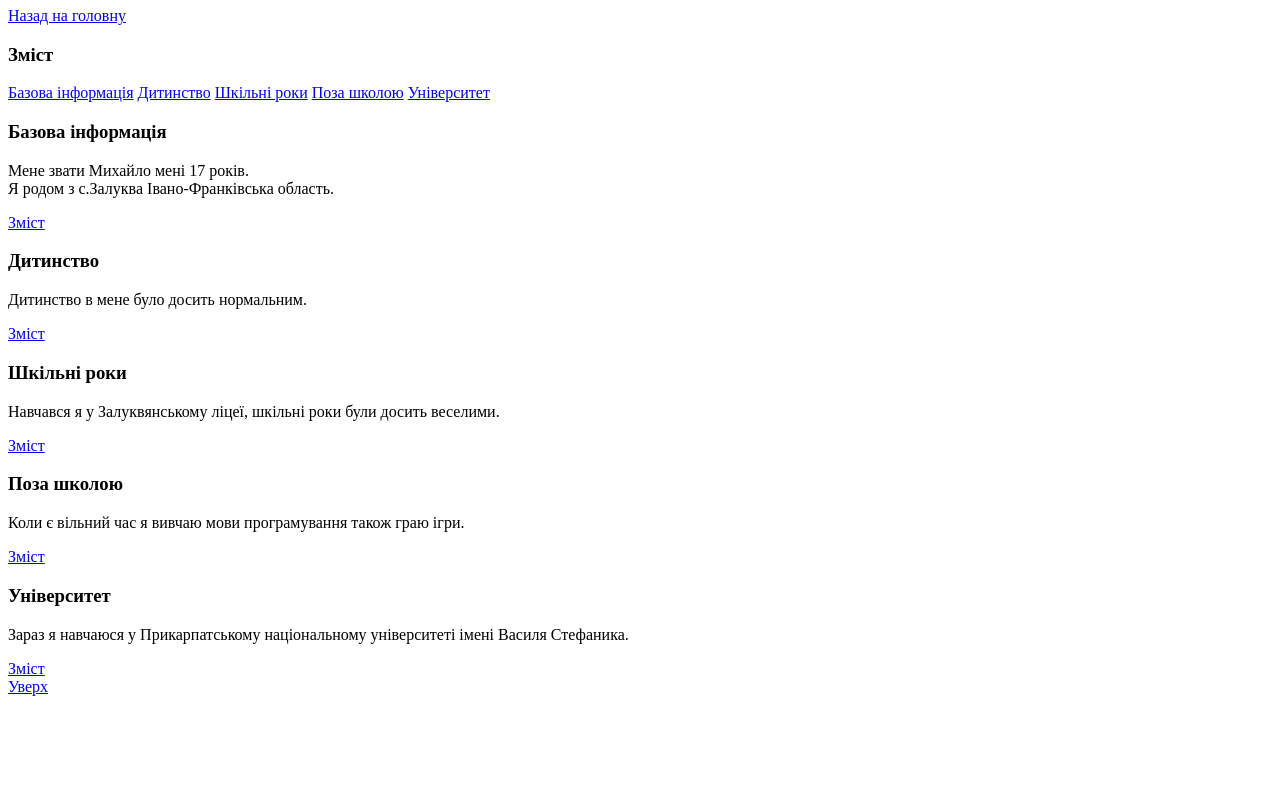
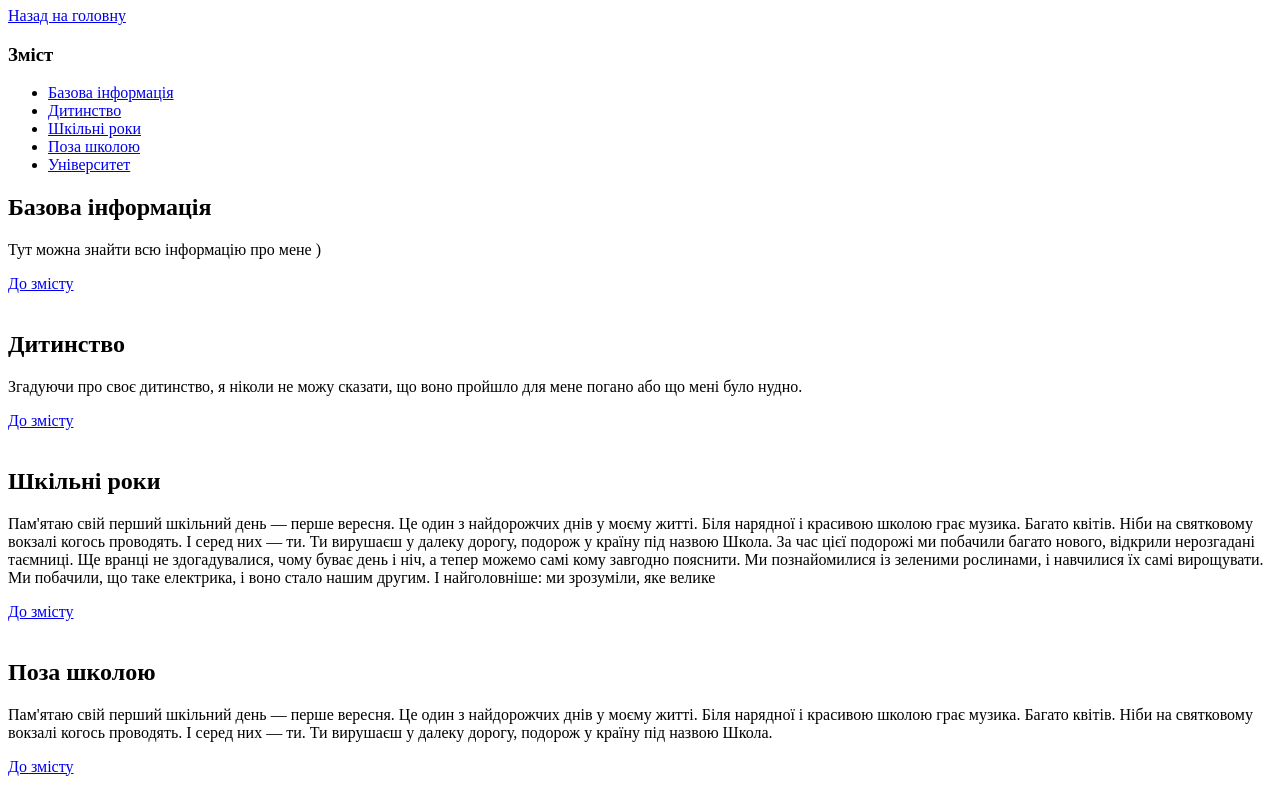
Before and after one commit to Misha-Mazuryk/-.1, a plain HTML site: page biography.html in a window 1280 px wide. Shown: the part 73-880 px from the top of the page. Before the commit the page ends 800 px from the top, so only its background shows below. Drawn offline with Linux system fonts and the light colour scheme.

Commit message:
Update biography.html

```diff
--- a/biography.html
+++ b/biography.html
@@ -6,74 +6,52 @@
     <meta http-equiv="X-UA-Compatible" content="ie=edge">
     <title>Web</title>
 </head>
-<header>
-    <h1>Мазурик Михайло Олегович</h1>
-    <a href="index.html">Назад на головну</a>
-    <h3 id="zmist">Зміст</h3>
-</header>
     <div>
-        <a href="basic-information">Базова інформація</a>
-        <a href="childhood">Дитинство</a>
-        <a href="school-years">Шкільні роки</a>
-        <a href="outside-of-school">Поза школою</a>
-        <a href="university">Університет</a>
-      </div>
+         <h1 id ="biography"> Автобіографія Мазурик Михайло Олегович </h1>
+    <a  href ="index.html"> Назад на головну </a>
+    <h3  id ="zmist"> Зміст </h3>
 
-      <div>
-        <h3 id="basic-information">Базова інформація</h3>
-        <article>
-          <p>
-            Мене звати Михайло мені 17 років.<br>
-            Я родом з с.Залуква Івано-Франківська область.
-          </p>
-          <a href="contant">Зміст</a>
-        </article>
-      </div>
+    <ul  id ="links">
+      <li><a href ="#baz_inf">Базова інформація</a></li>
+      <li><a href ="#child">Дитинство</a></li>
+      <li><a href ="#school_years">Шкільні роки</a></li>
+      <li><a href ="#outside_school">Поза школою</a></li>
+      <li><a href ="#university">Університет</a></li>
+    </ul>
 
-      <div>
-        <h3 id="childhood">Дитинство</h3>
-        <article>
-          <p>
-            Дитинство в мене було досить нормальним.
-          </p>
-          <a href="contant">Зміст</a>
-        </article>
-      </div>
+    <article  id ="baz_inf">
+      <h2>Базова інформація</h2>
+      <p> Тут можна знайти всю інформацію про мене )</p>
+      <a href ="#zmist">До змісту</a>
+    </article><br>
 
-      <div>
-        <h3 id="school-years">Шкільні роки</h3>
-        <article>
-          <p>Навчався я у Залуквянському ліцеї, шкільні роки були досить веселими.</p>
-          <a href="contant">Зміст</a>
-        </article>
-      </div>
+    <article  id ="child">
+      <h2>Дитинство</h2>
+      <p> Згадуючи про своє дитинство, я ніколи не можу сказати,
+        що воно пройшло для мене погано або що мені було нудно.</p>
+      <a href ="#zmist">До змісту</a>
+    </article><br>
 
-      <div>
-        <h3 id="outside-of-school">Поза школою</h3>
-        <article>
-          <p> Коли є вільний час я вивчаю мови програмування також граю ігри.</p>
-          <a href="contant">Зміст</a>
-        </article>
-      </div>
+    <article  id = "шкільні_роки">
+      <h2> Шкільні роки</h2>
+      <p> Пам'ятаю свій перший шкільний день — перше вересня. Це один з найдорожчих днів у моєму житті. Біля нарядної і красивою школою грає музика. Багато квітів. Ніби на святковому вокзалі когось проводять. І серед них — ти. Ти вирушаєш у далеку дорогу, подорож у країну під назвою Школа. За час цієї подорожі ми побачили багато нового, відкрили нерозгадані таємниці. Ще вранці не здогадувалися, чому буває день і ніч, а тепер можемо самі кому завгодно пояснити. Ми познайомилися із зеленими рослинами, і навчилися їх самі вирощувати. Ми побачили, що таке електрика, і воно стало нашим другим. І найголовніше: ми зрозуміли, яке велике</p>
+      <a href ="#zmist">До змісту</a>
+    </article><br>
 
-      <div>
-        <h3 id="university">Університет</h3>
-        <article class="university">
-          <p>Зараз я навчаюся у Прикарпатському національному університеті імені Василя Стефаника.</p>
-          <a href="contant">Зміст</a>
-        </article>
-      </div>
+    <article  id ="outside_school">
+      <h2>Поза школою</h2>
+      <p>Пам'ятаю свій перший шкільний день — перше вересня. Це один з найдорожчих днів у моєму житті. Біля нарядної і красивою школою грає музика. Багато квітів. Ніби на святковому вокзалі когось проводять. І серед них — ти. Ти вирушаєш у далеку дорогу, подорож у країну під назвою Школа.</p>
+      <a href ="#zmist">До змісту</a>
+    </article><br>
 
-      <div>
-        <a href="contant">Уверх</a>
-      </div>
+    <article  id = "університет ">
+      <h2>Університет</h2>
+      <p>Мій університет відповідає всім критеріям щодо навчального процесу та студентського життя. По-перше, він має четвертий рівень акредитації, що означає його високий статус та надання можливості отримання дипломів магістра.
 
-     </section>
-
-     <footer>
-
-     </footer>
-
-   </body>
+<br>По-друге, в моєму університеті дуже розгалужена система навчальних напрямків. Я поважаю, що це дуже добре, оскільки є можливість підходящего вибору з багатьох варіантів. < br > Крім того, в такому випадку є можливість поступити на інший напрямок, паралельно навчаючись за основною спеціальністю. Така можливість є дуже корисною, тому що в наш час іноді один диплом не вистачає для здобуття престижної роботи, тому все більше студентів намагаються вчитися одразу на кількох кафедрах.</p>
+      <a href ="#zmist">До змісту</a>
+    </article><br>
+    <hr>
+    <a href ="#biography">Вгору</a>
 </body>
 </html>
```
